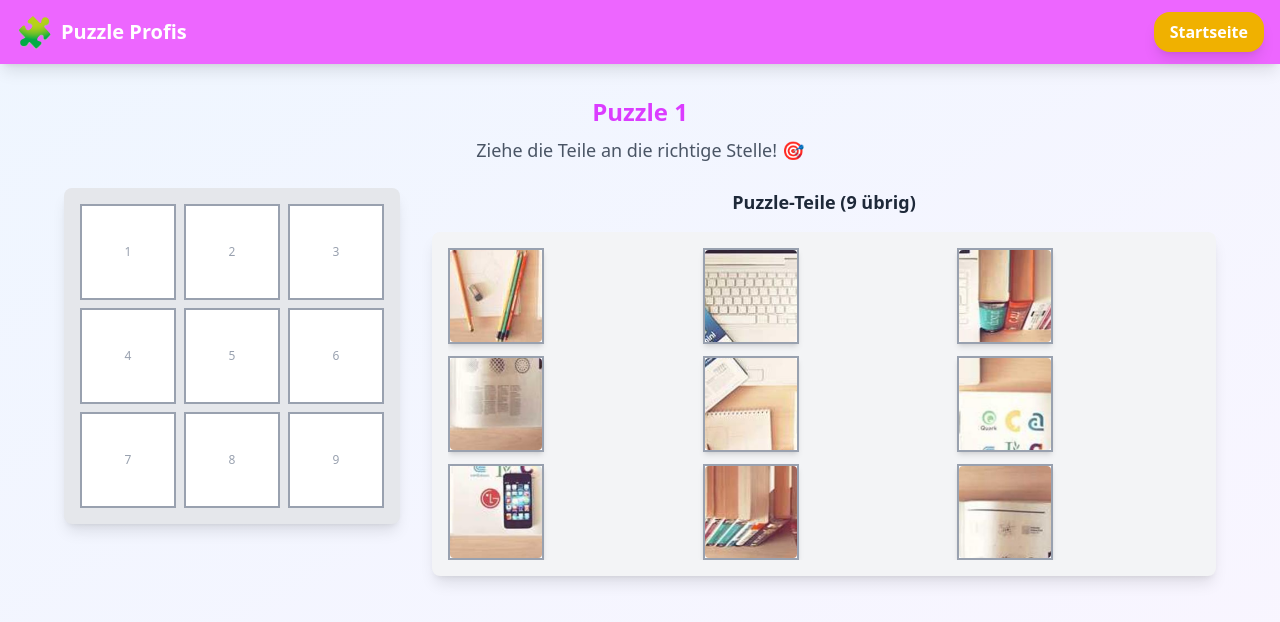
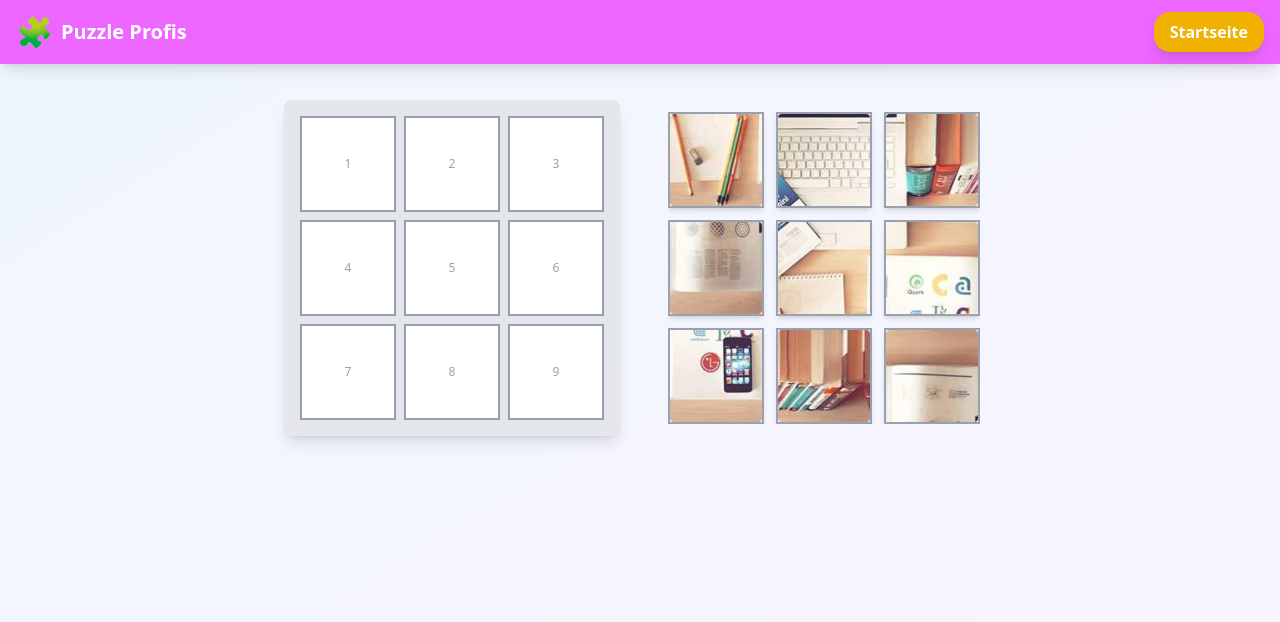
Before and after one commit to jaeniboy/puzzle-profis, a React (Vite) app: page / in a window 1280 px wide. Both pictures are taken after a click on the element 208 px from the left and 304 px from the top of the page. Shown: the top 622 px of the page. Built offline with nearby package versions, Linux system fonts and the light colour scheme.

Commit message:
Adjust board game and puzzle parts area

```diff
--- a/src/components/GameBoard/GameBoard.tsx
+++ b/src/components/GameBoard/GameBoard.tsx
@@ -218,7 +218,7 @@ const GameBoard = ({ selectedImage, onPuzzleComplete }: GameBoardProps) => {
     <div className="min-h-screen bg-gradient-to-br from-blue-50 to-purple-50">
       <div className="flex-grow">
         <div className="container mx-auto px-4 py-8">
-          <div className="text-center mb-6">
+          {/* <div className="text-center mb-6">
             <h2 className="text-2xl font-family-[Comic_Sans_MS,cursive,sans-serif] font-bold text-primary-600 mb-2">
               {selectedImage.name}
             </h2>
@@ -230,9 +230,9 @@ const GameBoard = ({ selectedImage, onPuzzleComplete }: GameBoardProps) => {
                 💡 Auf dem Smartphone: Teile antippen und ziehen
               </p>
             </div>
-          </div>
+          </div> */}
 
-          <div className="flex flex-col lg:flex-row items-start justify-center gap-8 max-w-6xl mx-auto">
+          <div className="flex flex-col lg:flex-row items-center justify-center gap-8 max-w-6xl mx-auto">
             {/* Puzzle Grid */}
             <div className="flex-shrink-0">
               <PuzzleGrid
@@ -247,10 +247,10 @@ const GameBoard = ({ selectedImage, onPuzzleComplete }: GameBoardProps) => {
             </div>
 
             {/* Puzzle Parts Area */}
-            <div className="flex-grow">
-              <h3 className="text-lg font-family-[Comic_Sans_MS,cursive,sans-serif] font-bold text-center text-gray-800 mb-4">
+            <div className="flex-shrink-0">
+              {/* <h3 className="text-lg font-family-[Comic_Sans_MS,cursive,sans-serif] font-bold text-center text-gray-800 mb-4">
                 Puzzle-Teile ({partsAreaState.filter(part => part !== null).length} übrig)
-              </h3>
+              </h3> */}
               <PuzzlePartsArea
                 parts={partsAreaState}
                 onDragStart={handleDragStart}
--- a/src/components/GameBoard/PuzzlePartsArea.tsx
+++ b/src/components/GameBoard/PuzzlePartsArea.tsx
@@ -26,7 +26,7 @@ const PuzzlePartsArea = ({
 
   return (
     <div
-      className="bg-gray-100 p-4 rounded-lg shadow-lg"
+      className=" p-4 rounded-lg"
       data-drop-target="true"
       data-drop-type="parts"
       onDrop={onDrop}
@@ -45,7 +45,7 @@ const PuzzlePartsArea = ({
             key={`part-${index}-${part ? part.substring(0, 20) : 'empty'}`}
             className={`border-2 bg-white h-24 w-24 flex items-center justify-center transition-all shadow-md ${
               part
-                ? 'border-gray-400 cursor-grab active:cursor-grabbing hover:border-primary-400 hover:scale-105 touch-manipulation'
+                ? 'border-gray-400 cursor-grab active:cursor-grabbing hover:border-primary-400 touch-manipulation'
                 : 'border-dashed border-gray-300 bg-gray-50'
             }`}
             draggable={!!part}
```
